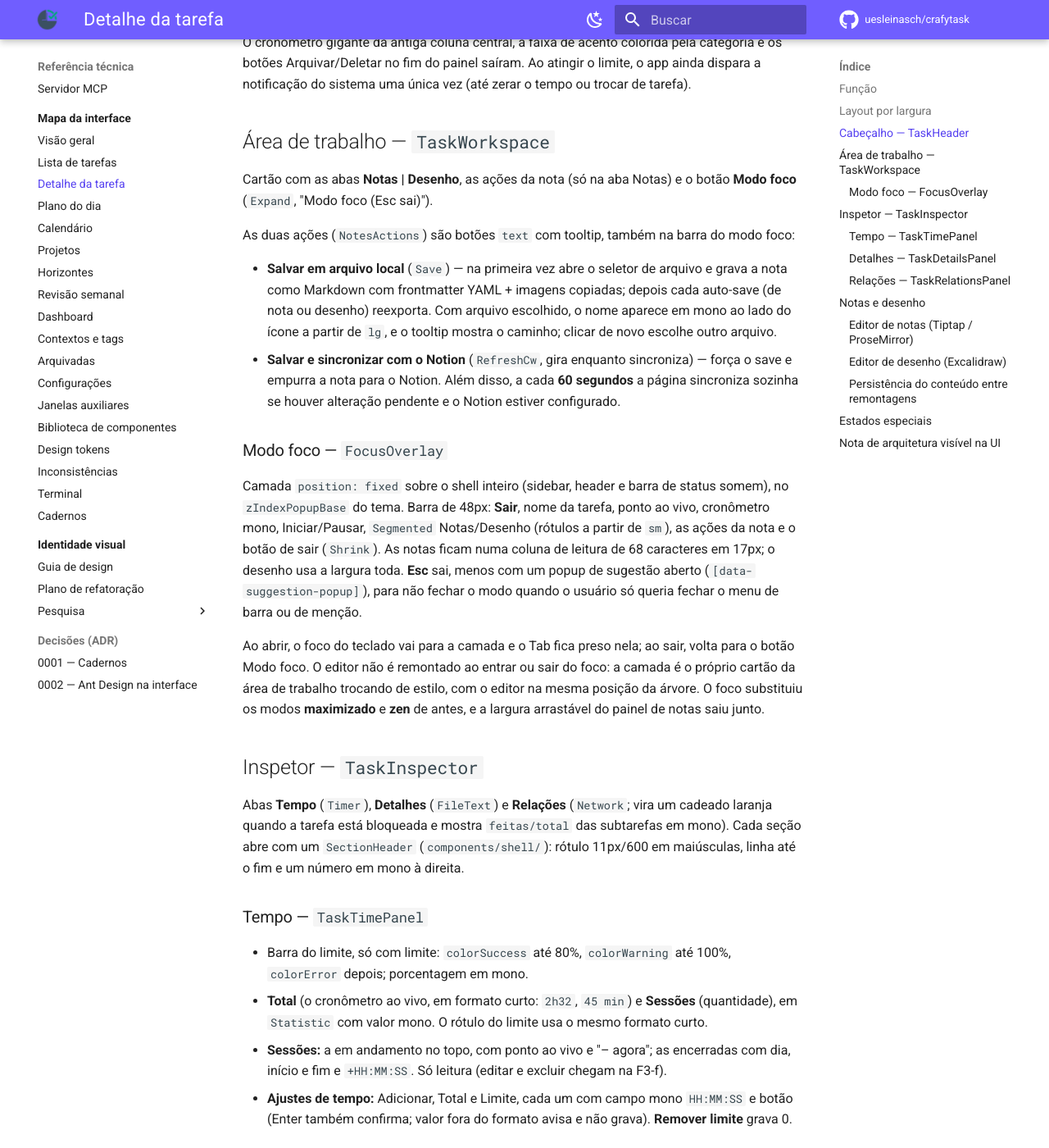
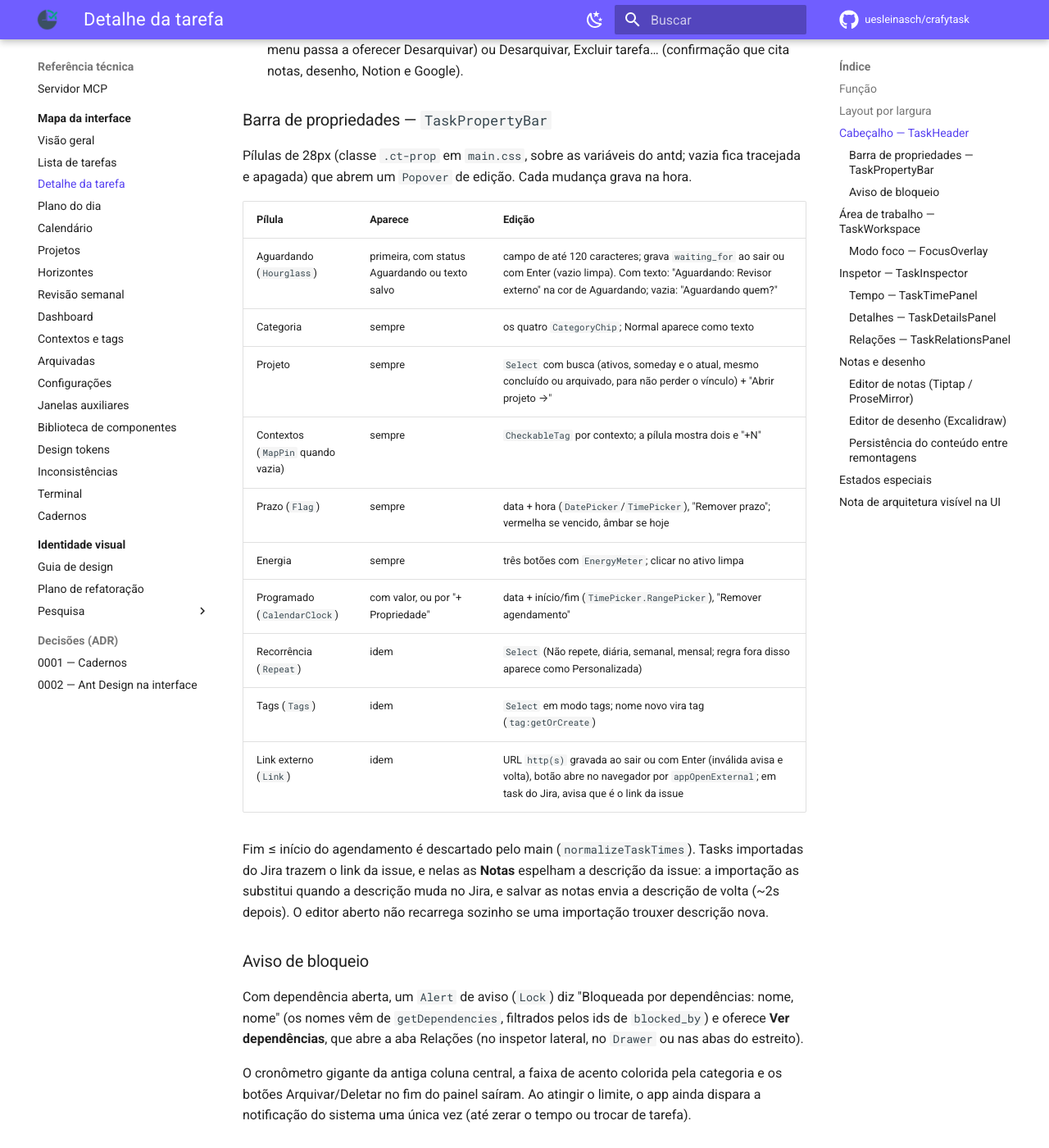
Before and after one commit to uesleinasch/crafytask, an MkDocs documentation site: the page built from docs/ui/02-detalhe-da-tarefa.md, in a window 1280 px wide and 1400 px high, scrolled down 1770 px. Shown: the whole window at 82% size. Built offline with MkDocs 1.6.1 and Material for MkDocs 9.7.7, drawn with Linux system fonts in a browser that asks for light colours; some web fonts are replaced; comment, search, counter and statistics services are not loaded; some of the changed text lies outside the part shown.

Commit message:
docs(ui): barra de propriedades e aviso de bloqueio no detalhe

```diff
--- a/docs/design/guia-de-design.md
+++ b/docs/design/guia-de-design.md
@@ -236,7 +236,7 @@ só porque roda de CDN; os nomes lucide de cada lugar estão nas tabelas acima e
 
 | Lugar                 | Item → ícone (lucide)                                                                                                                                                                                                                          |
 | --------------------- | ---------------------------------------------------------------------------------------------------------------------------------------------------------------------------------------------------------------------------------------------- |
-| Detalhe da task       | Finalizar `Check` · terminal `SquareTerminal` · campos do Jira `SlidersHorizontal` · painel `PanelRightOpen`/`PanelRightClose` · mais `Ellipsis` · zerar tempo `RotateCcw` · desarquivar `ArchiveRestore` · modo foco `Expand`/`Shrink` · Notas `FileText` · Desenho `PenTool` · sessões `History` · ajustes de tempo `PencilLine` · bloqueada `Lock` |
+| Detalhe da task       | Finalizar `Check` · terminal `SquareTerminal` · campos do Jira `SlidersHorizontal` · painel `PanelRightOpen`/`PanelRightClose` · mais `Ellipsis` · zerar tempo `RotateCcw` · desarquivar `ArchiveRestore` · modo foco `Expand`/`Shrink` · Notas `FileText` · Desenho `PenTool` · sessões `History` · ajustes de tempo `PencilLine` · bloqueada `Lock` · pílulas: aguardando `Hourglass`, projeto vazio `Folder`, contextos vazios `MapPin`, prazo `Flag`, programado `CalendarClock`, recorrência `Repeat`, tags `Tags`, link `Link`, + Propriedade `Plus` |
 | Abas do inspetor      | Tempo `Timer` · Detalhes `FileText` · Relações `Network`                                                                                                                                                                                       |
 | `HealthCard`          | em dia `CircleCheck` · Inbox `Inbox` · sem próxima ação `CircleArrowRight` · projetos parados `CirclePause` · aguardando `Hourglass` · próximas paradas `Clock` · prazos vencidos `CalendarX` · revisão `ClipboardCheck` · someday `Lightbulb` |
 | Configurações         | Geral `Settings` · Aparência `Palette` · Fluxo de trabalho `Workflow` · Terminal `SquareTerminal` · Backup `DatabaseBackup` · Notion `BookOpen` · Google Calendar `Calendar` · Jira `Plug` · Servidor MCP `Cable` · Sobre `Info`               |
--- a/docs/ui/02-detalhe-da-tarefa.md
+++ b/docs/ui/02-detalhe-da-tarefa.md
@@ -41,8 +41,10 @@ na aba Desenho) e cresce com o conteúdo.
 
 - **Linha 1:** botão **← Tarefas** (vai para `/`) e, com projeto, `/ Nome do projeto`, que abre o
   projeto.
-- **Identidade:** `StatusSelect` e `TaskIdBadge` (`#id`, clique copia) — ainda os legados, até a
-  F3-b —, o **nome** (`Input` sem borda, 22px/600; grava ao sair do campo ou com Enter; vazio volta
+- **Identidade:** **Status** (`Select` do antd, pequeno e preenchido, cada opção com o ícone e a
+  cor do status; Executando desabilitado quando a tarefa está bloqueada), `#id` em `Tag` mono (clique
+  ou Enter copia), etiqueta do Jira com tipo · chave · status Jira (só task do Jira), "Arquivada"
+  (só arquivada), o **nome** (`Input` sem borda, 22px/600; grava ao sair do campo ou com Enter; vazio volta
   ao nome anterior) e a **descrição** (`TextArea` sem borda, 1 a 4 linhas, grava ao sair).
 - **Bloco do timer:** ponto ao vivo quando roda, cronômetro em Geist Mono tabular de 30px (24px
   abaixo de `md`) — `colorTextTertiary` parado, `colorText` rodando, `colorError` a partir do
@@ -56,6 +58,35 @@ na aba Desenho) e cresce com o conteúdo.
   **Painel** (de `md` para cima) e o menu **⋯**: Copiar `#id`, Zerar tempo… (confirmação), Arquivar
   (fica na tela; o menu passa a oferecer Desarquivar) ou Desarquivar, Excluir tarefa… (confirmação que cita notas, desenho, Notion e
   Google).
+
+### Barra de propriedades — `TaskPropertyBar`
+
+Pílulas de 28px (classe `.ct-prop` em `main.css`, sobre as variáveis do antd; vazia fica tracejada e
+apagada) que abrem um `Popover` de edição. Cada mudança grava na hora.
+
+| Pílula | Aparece | Edição |
+| --- | --- | --- |
+| Aguardando (`Hourglass`) | primeira, com status Aguardando ou texto salvo | campo de até 120 caracteres; grava `waiting_for` ao sair ou com Enter (vazio limpa). Com texto: "Aguardando: Revisor externo" na cor de Aguardando; vazia: "Aguardando quem?" |
+| Categoria | sempre | os quatro `CategoryChip`; Normal aparece como texto |
+| Projeto | sempre | `Select` com busca (ativos, someday e o atual, mesmo concluído ou arquivado, para não perder o vínculo) + "Abrir projeto →" |
+| Contextos (`MapPin` quando vazia) | sempre | `CheckableTag` por contexto; a pílula mostra dois e "+N" |
+| Prazo (`Flag`) | sempre | data + hora (`DatePicker`/`TimePicker`), "Remover prazo"; vermelha se vencido, âmbar se hoje |
+| Energia | sempre | três botões com `EnergyMeter`; clicar no ativo limpa |
+| Programado (`CalendarClock`) | com valor, ou por "+ Propriedade" | data + início/fim (`TimePicker.RangePicker`), "Remover agendamento" |
+| Recorrência (`Repeat`) | idem | `Select` (Não repete, diária, semanal, mensal; regra fora disso aparece como Personalizada) |
+| Tags (`Tags`) | idem | `Select` em modo tags; nome novo vira tag (`tag:getOrCreate`) |
+| Link externo (`Link`) | idem | URL `http(s)` gravada ao sair ou com Enter (inválida avisa e volta), botão abre no navegador por `appOpenExternal`; em task do Jira, avisa que é o link da issue |
+
+Fim ≤ início do agendamento é descartado pelo main (`normalizeTaskTimes`). Tasks importadas do Jira
+trazem o link da issue, e nelas as **Notas** espelham a descrição da issue: a importação as
+substitui quando a descrição muda no Jira, e salvar as notas envia a descrição de volta (~2s
+depois). O editor aberto não recarrega sozinho se uma importação trouxer descrição nova.
+
+### Aviso de bloqueio
+
+Com dependência aberta, um `Alert` de aviso (`Lock`) diz "Bloqueada por dependências: nome, nome"
+(os nomes vêm de `getDependencies`, filtrados pelos ids de `blocked_by`) e oferece **Ver
+dependências**, que abre a aba Relações (no inspetor lateral, no `Drawer` ou nas abas do estreito).
 
 O cronômetro gigante da antiga coluna central, a faixa de acento colorida pela categoria e os botões
 Arquivar/Deletar no fim do painel saíram. Ao atingir o limite, o app ainda dispara a notificação do
```
Also changed, not shown: other parts of docs/ui/02-detalhe-da-tarefa.md (+3 -32 lines), docs/design/prototipo/checklist.json (+7 -5 lines), docs/ui/13-biblioteca-de-componentes.md (+0 -1 lines).
